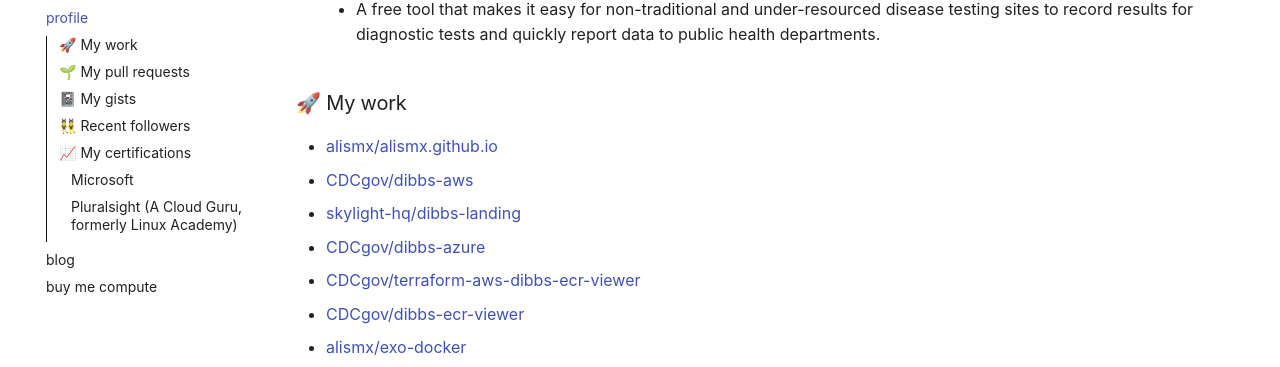
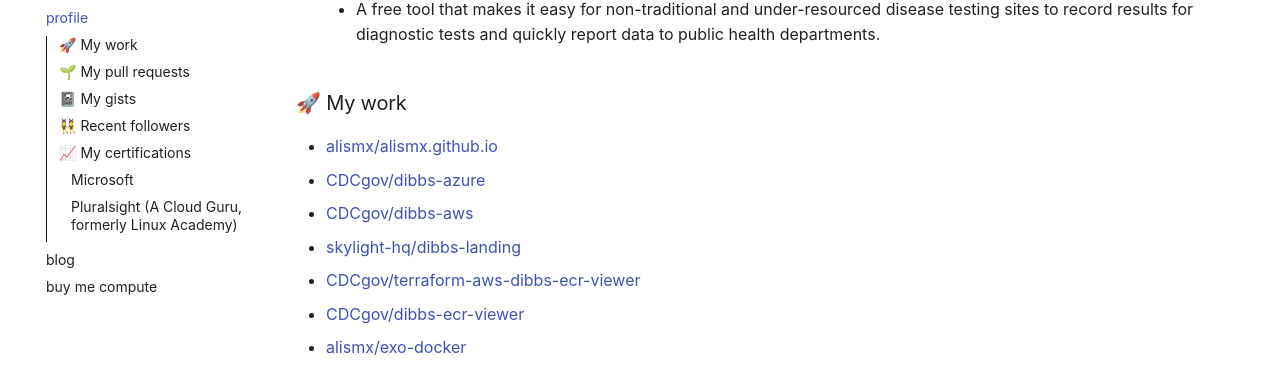
Before and after one commit to alismx/alismx.github.io, an MkDocs documentation site: the page built from docs/index.md, in a window 1280 px wide and 900 px high, scrolled down 490 px. Shown: the part 90-457 px from the top of the window. Built offline with MkDocs 1.6.1 and Material for MkDocs 9.7.7, drawn with Linux system fonts in a browser that asks for light colours; plug-ins that fetch from the network failed and are left out; comment, search, counter and statistics services are not loaded.

Commit message:
Update generated files

```diff
--- a/docs/index.md
+++ b/docs/index.md
@@ -16,9 +16,9 @@ I'm Alis, a DevOps engineer passionate about open-source, cloud-native technolog
 ### 🚀 My work
 
 - [alismx/alismx.github.io](https://github.com/alismx/alismx.github.io)
+- [CDCgov/dibbs-azure](https://github.com/CDCgov/dibbs-azure)
 - [CDCgov/dibbs-aws](https://github.com/CDCgov/dibbs-aws)
 - [skylight-hq/dibbs-landing](https://github.com/skylight-hq/dibbs-landing)
-- [CDCgov/dibbs-azure](https://github.com/CDCgov/dibbs-azure)
 - [CDCgov/terraform-aws-dibbs-ecr-viewer](https://github.com/CDCgov/terraform-aws-dibbs-ecr-viewer)
 - [CDCgov/dibbs-ecr-viewer](https://github.com/CDCgov/dibbs-ecr-viewer)
 - [alismx/exo-docker](https://github.com/alismx/exo-docker)
```
